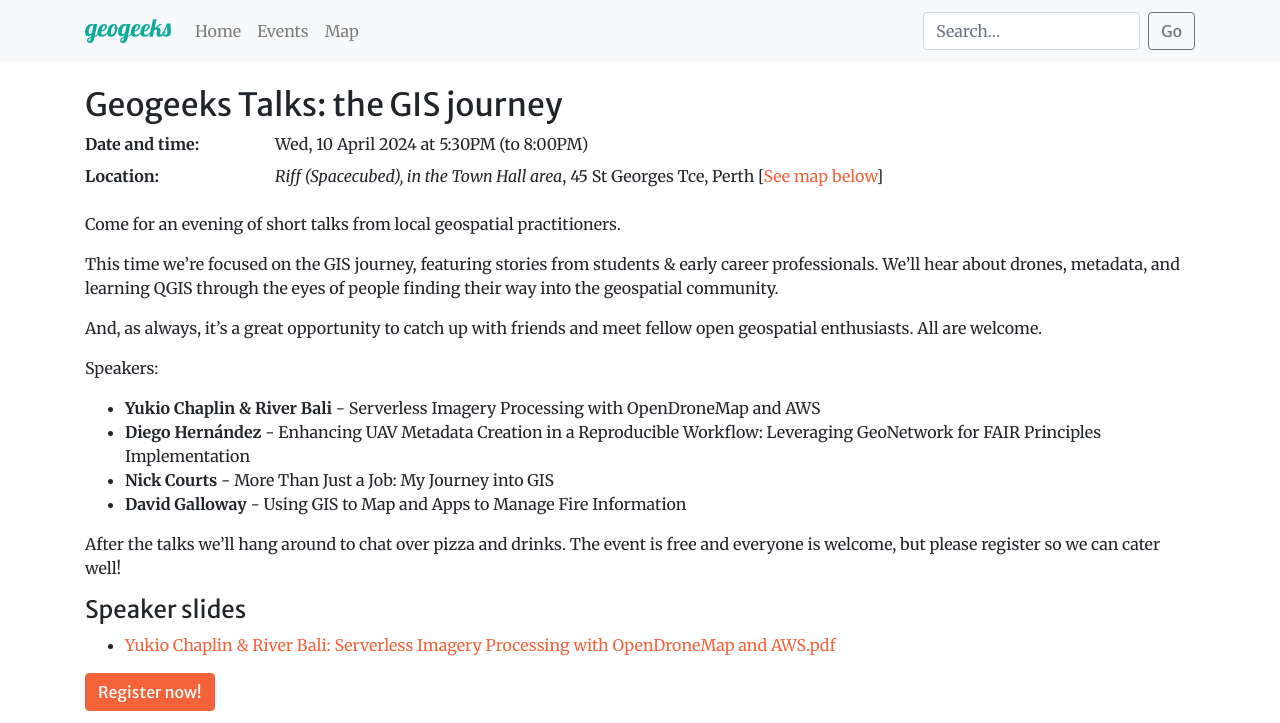
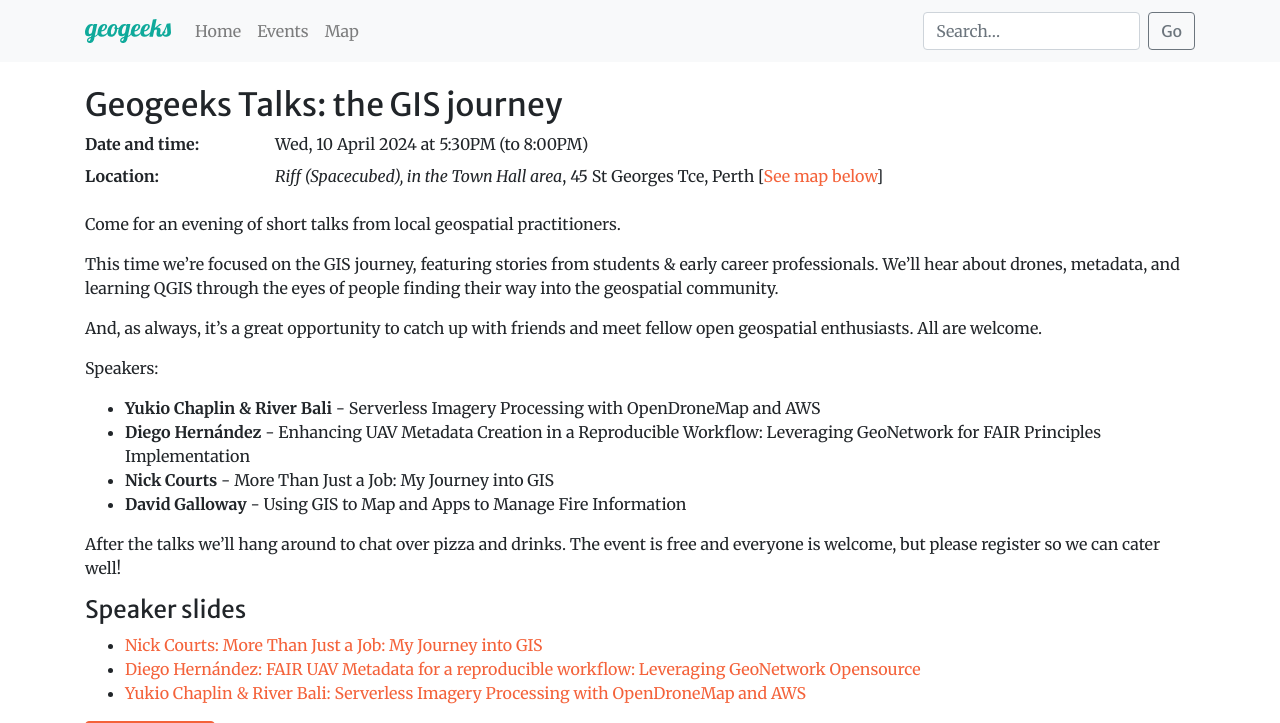
Before and after one commit to geogeeks-au/geogeeks-au.github.io, a Jekyll site: the page built from 2024/0410_gis-journey.md, in a window 1280 px wide, cut to the strip 0-723 px from the top of the page. Built offline with Jekyll 4.4.1, drawn with Linux system fonts in a browser that asks for light colours; comment, search, counter and statistics services are not loaded.

Commit message:
add slides

```diff
--- a/2024/0410_gis-journey.md
+++ b/2024/0410_gis-journey.md
@@ -30,4 +30,6 @@
 
 #### Speaker slides
 
-* [Yukio Chaplin & River Bali: Serverless Imagery Processing with OpenDroneMap and AWS.pdf](0410_gis-journey/Serverless Imagery Processing with OpenDroneMap and AWS.pdf)
+* [Nick Courts: More Than Just a Job: My Journey into GIS](0410_gis-journey/Thrown in the Deep End.pptx)
+* [Diego Hernández: FAIR UAV Metadata for a reproducible workflow: Leveraging GeoNetwork Opensource](0410_gis-journey/FAIR UAV Metadata for a reproducible workflow: Leveraging GeoNetwork Opensource.pdf)
+* [Yukio Chaplin & River Bali: Serverless Imagery Processing with OpenDroneMap and AWS](0410_gis-journey/Serverless Imagery Processing with OpenDroneMap and AWS.pdf)
```
Also changed, not shown: 2 other files.
